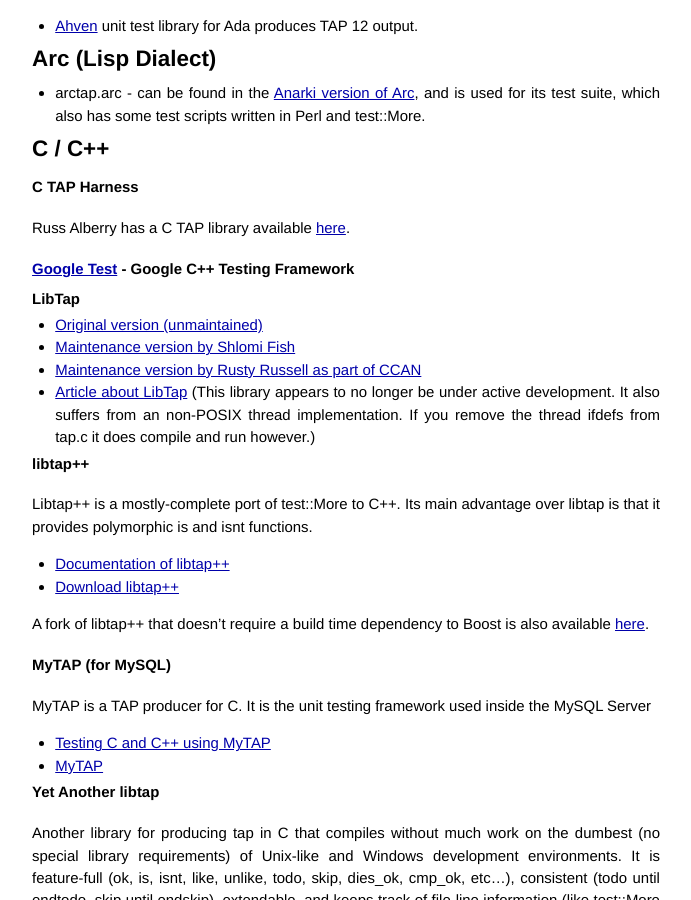
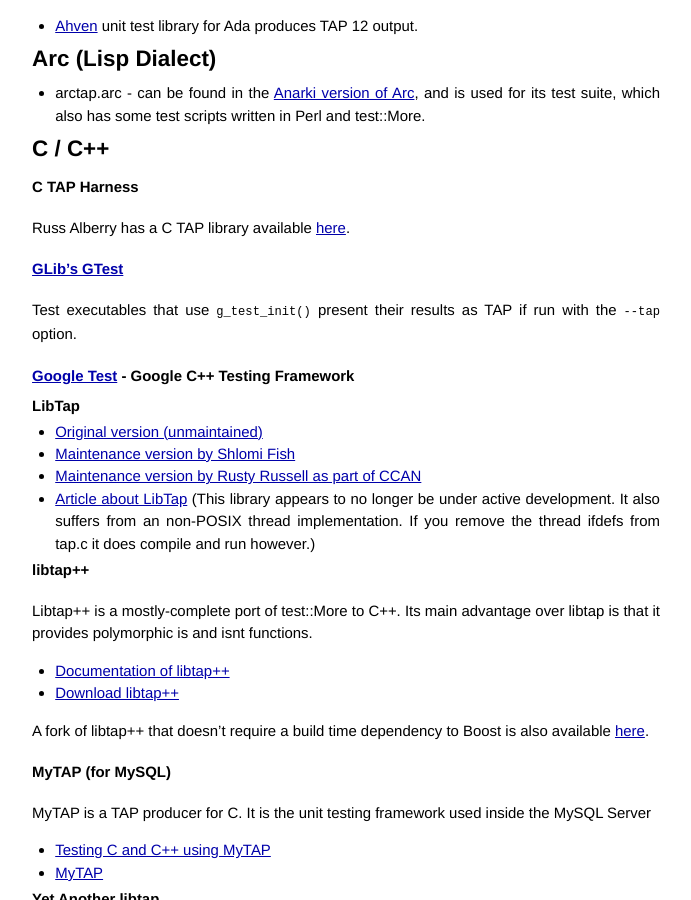
Before and after one commit to TestAnything/testanything.github.io, a Jekyll site: the page built from producers.md, in a window 1280 px wide and 900 px high, scrolled down 404 px. Shown: the whole window, without its empty margins (294-985 px from the left). Built offline with Jekyll 4.4.1, drawn with Linux system fonts in a browser that asks for light colours; Markdown is read by kramdown in place of the engine named in the settings.

Commit message:
producers: GLib can produce TAP

```diff
--- a/producers.md
+++ b/producers.md
@@ -21,6 +21,9 @@
 
 ### C TAP Harness
 Russ Alberry has a C TAP library available [here](http://www.eyrie.org/~eagle/software/c-tap-harness/).
+
+### [GLib's GTest](https://developer.gnome.org/glib/stable/glib-Testing.html)
+Test executables that use `g_test_init()` present their results as TAP if run with the `--tap` option.
 
 ### [Google Test](https://code.google.com/p/googletest/) - Google C++ Testing Framework
 
```
